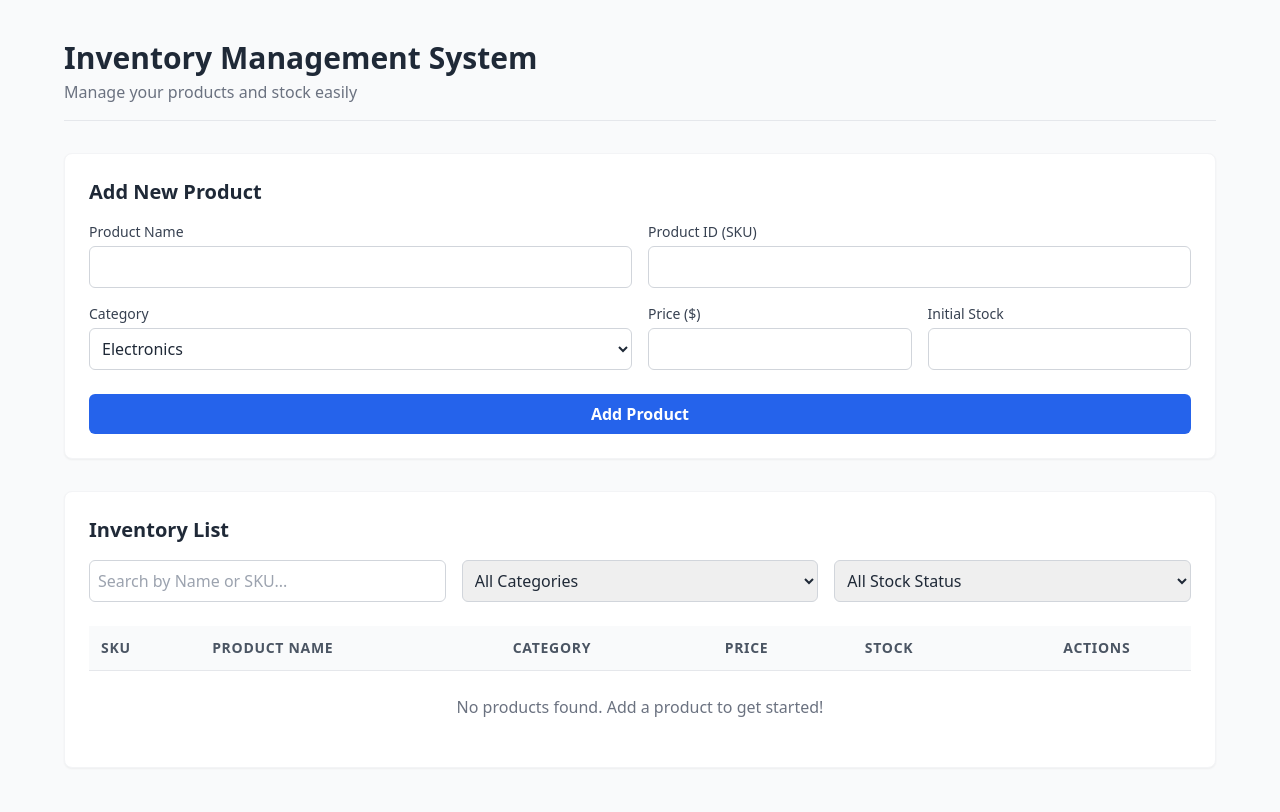
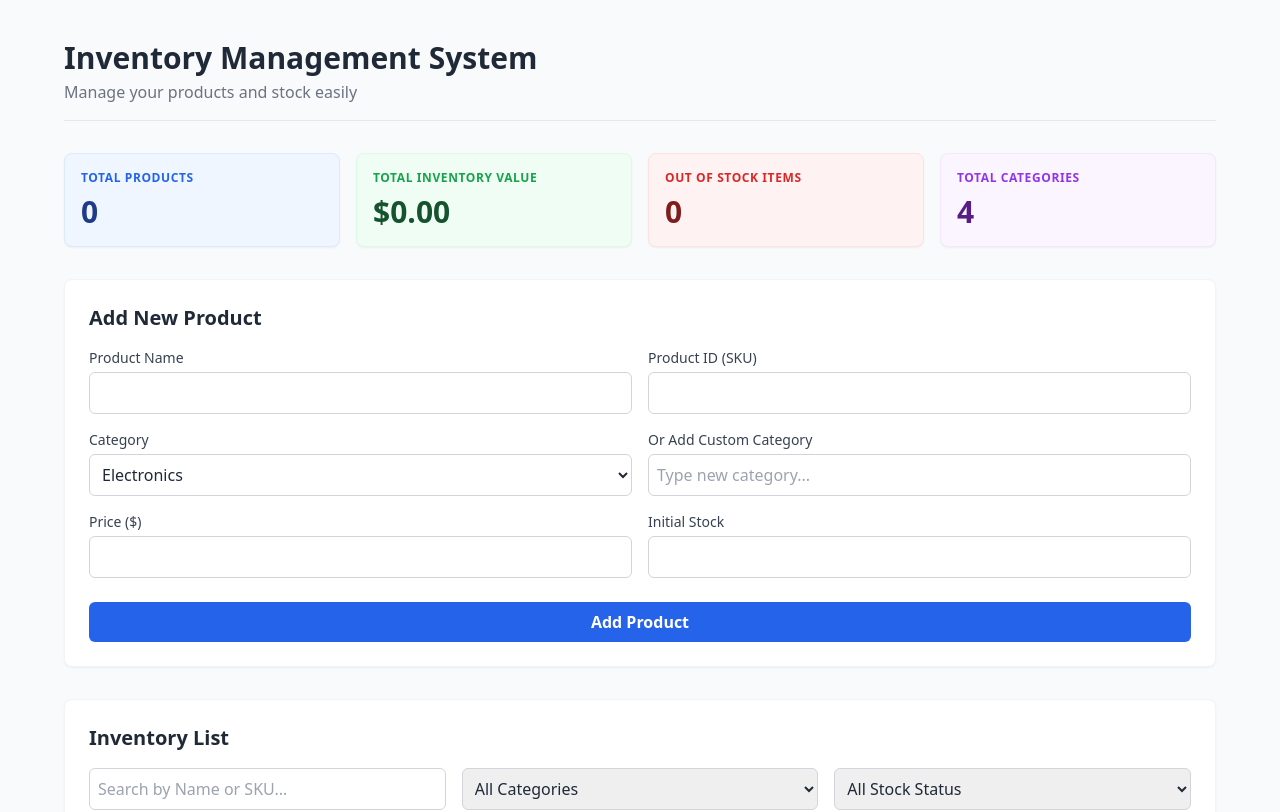
Before and after one commit to nethmith/inventory-system, a React (Vite) app: page / in a window 1280 px wide. Shown: the top 812 px of the page. Built offline with nearby package versions, Linux system fonts and the light colour scheme.

Commit message:
feat: add dashboard stats and update README instructions

```diff
--- a/src/App.jsx
+++ b/src/App.jsx
@@ -1,4 +1,5 @@
 import React from 'react';
+import DashboardStats from './components/DashboardStats.jsx';
 import ProductForm from './components/ProductForm.jsx';
 import ProductList from './components/ProductList.jsx';
 
@@ -14,10 +15,13 @@ function App() {
         </header>
 
         <main>
-          {/* Add Product Form */}
+          {/* 1. Dashboard Stats */}
+          <DashboardStats />
+
+          {/* 2. Add Product Form */}
           <ProductForm />
 
-          {/* Product Table and Filters */}
+          {/* 3. Product Table and Filters */}
           <ProductList />
         </main>
       </div>
--- /dev/null
+++ b/src/components/DashboardStats.jsx
@@ -0,0 +1,45 @@
+import React from 'react';
+import { useInventory } from '../context/InventoryContext';
+
+const DashboardStats = () => {
+    const { products, categories } = useInventory();
+
+    // Calculate statistics
+    const totalProducts = products.length;
+
+    const totalInventoryValue = products.reduce((total, product) => {
+        return total + (Number(product.price) * Number(product.stockQuantity));
+    }, 0);
+
+    const outOfStockCount = products.filter(p => Number(p.stockQuantity) === 0).length;
+
+    return (
+        <div className="grid grid-cols-1 md:grid-cols-4 gap-4 mb-8">
+            {/* Total Products */}
+            <div className="bg-blue-50 p-4 rounded-lg border border-blue-100 shadow-sm">
+                <h3 className="text-blue-600 text-xs font-bold uppercase tracking-wider">Total Products</h3>
+                <p className="text-3xl font-bold text-blue-900 mt-2">{totalProducts}</p>
+            </div>
+
+            {/* Total Value */}
+            <div className="bg-green-50 p-4 rounded-lg border border-green-100 shadow-sm">
+                <h3 className="text-green-600 text-xs font-bold uppercase tracking-wider">Total Inventory Value</h3>
+                <p className="text-3xl font-bold text-green-900 mt-2">${totalInventoryValue.toFixed(2)}</p>
+            </div>
+
+            {/* Out of Stock */}
+            <div className="bg-red-50 p-4 rounded-lg border border-red-100 shadow-sm">
+                <h3 className="text-red-600 text-xs font-bold uppercase tracking-wider">Out of Stock Items</h3>
+                <p className="text-3xl font-bold text-red-900 mt-2">{outOfStockCount}</p>
+            </div>
+
+            {/* Categories */}
+            <div className="bg-purple-50 p-4 rounded-lg border border-purple-100 shadow-sm">
+                <h3 className="text-purple-600 text-xs font-bold uppercase tracking-wider">Total Categories</h3>
+                <p className="text-3xl font-bold text-purple-900 mt-2">{categories.length}</p>
+            </div>
+        </div>
+    );
+};
+
+export default DashboardStats;
--- a/src/components/ProductForm.jsx
+++ b/src/components/ProductForm.jsx
@@ -4,13 +4,14 @@ import * as Yup from 'yup';
 import { useInventory } from '../context/InventoryContext';
 
 const ProductForm = () => {
-    const { addProduct, categories } = useInventory();
+    const { addProduct, categories, addCategory } = useInventory();
 
     const formik = useFormik({
         initialValues: {
             productName: '',
             sku: '',
             category: categories[0] || 'Other',
+            newCategory: '',
             price: '',
             stockQuantity: '',
         },
@@ -22,7 +23,17 @@ const ProductForm = () => {
             stockQuantity: Yup.number().integer('Stock must be a whole number').min(0, 'Cannot be negative').required('Stock is required'),
         }),
         onSubmit: (values, { resetForm }) => {
-            addProduct(values);
+            // Check if user typed a custom category
+            if (values.newCategory) {
+                addCategory(values.newCategory);
+                values.category = values.newCategory;
+            }
+
+            // Remove 'newCategory' field before saving to storage
+            const productToSave = { ...values };
+            delete productToSave.newCategory;
+
+            addProduct(productToSave);
             resetForm();
             alert('Product added successfully! 🎉');
         },
@@ -65,7 +76,7 @@ const ProductForm = () => {
                     )}
                 </div>
 
-                {/* Category */}
+                {/* Category Dropdown */}
                 <div>
                     <label className="block text-sm font-medium text-gray-700 mb-1">Category</label>
                     <select
@@ -81,8 +92,21 @@ const ProductForm = () => {
                     </select>
                 </div>
 
+                {/* Custom Category Input */}
+                <div>
+                    <label className="block text-sm font-medium text-gray-700 mb-1">Or Add Custom Category</label>
+                    <input
+                        type="text"
+                        name="newCategory"
+                        placeholder="Type new category..."
+                        onChange={formik.handleChange}
+                        value={formik.values.newCategory}
+                        className="w-full p-2 border border-gray-300 rounded-md focus:ring-2 focus:ring-blue-500 outline-none"
+                    />
+                </div>
+
                 {/* Price & Stock */}
-                <div className="grid grid-cols-2 gap-4">
+                <div className="grid grid-cols-2 gap-4 md:col-span-2">
                     <div>
                         <label className="block text-sm font-medium text-gray-700 mb-1">Price ($)</label>
                         <input
--- a/src/components/ProductList.jsx
+++ b/src/components/ProductList.jsx
@@ -2,12 +2,16 @@ import React, { useState } from 'react';
 import { useInventory } from '../context/InventoryContext';
 
 const ProductList = () => {
-    const { products, categories, deleteProduct, updateStock } = useInventory();
+    const { products, categories, deleteProduct, updateStock, updateProduct } = useInventory();
 
     // States for search and filters
     const [searchTerm, setSearchTerm] = useState('');
     const [categoryFilter, setCategoryFilter] = useState('');
     const [stockFilter, setStockFilter] = useState('');
+
+    // States for Inline Editing
+    const [editProductId, setEditProductId] = useState(null);
+    const [editFormData, setEditFormData] = useState({});
 
     // Filter logic
     const filteredProducts = products.filter(product => {
@@ -15,11 +19,21 @@ const ProductList = () => {
             product.sku.toLowerCase().includes(searchTerm.toLowerCase());
         const matchesCategory = categoryFilter ? product.category === categoryFilter : true;
         const matchesStock = stockFilter === 'in' ? product.stockQuantity > 0
-            : stockFilter === 'out' ? product.stockQuantity === 0
-                : true;
+            : stockFilter === 'out' ? product.stockQuantity === 0 : true;
 
         return matchesSearch && matchesCategory && matchesStock;
     });
+
+    // Handle Edit Actions
+    const handleEditClick = (product) => {
+        setEditProductId(product.id);
+        setEditFormData(product);
+    };
+
+    const handleSaveEdit = () => {
+        updateProduct(editProductId, editFormData);
+        setEditProductId(null);
+    };
 
     return (
         <div className="bg-white p-6 rounded-lg shadow-sm border border-gray-100">
@@ -34,7 +48,6 @@ const ProductList = () => {
                     value={searchTerm}
                     onChange={(e) => setSearchTerm(e.target.value)}
                 />
-
                 <select
                     className="border border-gray-300 p-2 rounded-md focus:ring-blue-500 outline-none w-full"
                     value={categoryFilter}
@@ -45,7 +58,6 @@ const ProductList = () => {
                         <option key={index} value={cat}>{cat}</option>
                     ))}
                 </select>
-
                 <select
                     className="border border-gray-300 p-2 rounded-md focus:ring-blue-500 outline-none w-full"
                     value={stockFilter}
@@ -74,6 +86,36 @@ const ProductList = () => {
                         {filteredProducts.length > 0 ? (
                             filteredProducts.map(product => (
                                 <tr key={product.id} className="hover:bg-gray-50 border-b">
+                                    {editProductId === product.id ? (
+                                        <>
+                                            {/* --- Inline Edit Mode --- */}
+                                            <td className="p-3 text-sm text-gray-500">{product.sku}</td>
+                                            <td className="p-3">
+                                                <input
+                                                    type="text"
+                                                    value={editFormData.productName}
+                                                    onChange={(e) => setEditFormData({ ...editFormData, productName: e.target.value })}
+                                                    className="border border-gray-300 p-1 w-full rounded focus:ring-1 focus:ring-blue-500 outline-none"
+                                                />
+                                            </td>
+                                            <td className="p-3 text-sm text-gray-500">{product.category}</td>
+                                            <td className="p-3">
+                                                <input
+                                                    type="number"
+                                                    value={editFormData.price}
+                                                    onChange={(e) => setEditFormData({ ...editFormData, price: e.target.value })}
+                                                    className="border border-gray-300 p-1 w-full rounded focus:ring-1 focus:ring-blue-500 outline-none"
+                                                />
+                                            </td>
+                                            <td className="p-3 text-sm text-gray-500">{product.stockQuantity}</td>
+                                            <td className="p-3 flex justify-center space-x-2">
+                                                <button onClick={handleSaveEdit} className="px-3 py-1 bg-green-500 text-white rounded font-bold text-sm hover:bg-green-600">Save</button>
+                                                <button onClick={() => setEditProductId(null)} className="px-3 py-1 bg-gray-300 text-gray-800 rounded font-bold text-sm hover:bg-gray-400">Cancel</button>
+                                            </td>
+                                        </>
+                                    ) : (
+                                        <>
+                                            {/* --- Normal Display Mode --- */}
                                             <td className="p-3 text-sm text-gray-500">{product.sku}</td>
                                             <td className="p-3 font-medium">{product.productName}</td>
                                             <td className="p-3">{product.category}</td>
@@ -84,18 +126,21 @@ const ProductList = () => {
                                                 </span>
                                             </td>
                                             <td className="p-3 flex justify-center space-x-2">
-                                        {/* Stock Actions */}
+                                                <button onClick={() => handleEditClick(product)} className="px-2 py-1 bg-purple-100 text-purple-700 hover:bg-purple-200 rounded text-sm font-bold">
+                                                    Edit
+                                                </button>
                                                 <button onClick={() => updateStock(product.id, 1)} className="px-2 py-1 bg-blue-100 text-blue-700 rounded hover:bg-blue-200 font-bold" title="Add Stock">
                                                     +
                                                 </button>
                                                 <button onClick={() => updateStock(product.id, -1)} disabled={product.stockQuantity <= 0} className="px-2 py-1 bg-yellow-100 text-yellow-700 rounded hover:bg-yellow-200 font-bold disabled:opacity-50" title="Reduce Stock">
                                                     -
                                                 </button>
-                                        {/* Delete Action */}
                                                 <button onClick={() => deleteProduct(product.id)} className="px-2 py-1 bg-red-100 text-red-700 rounded hover:bg-red-200 text-sm">
                                                     Delete
                                                 </button>
                                             </td>
+                                        </>
+                                    )}
                                 </tr>
                             ))
                         ) : (
--- a/src/context/InventoryContext.jsx
+++ b/src/context/InventoryContext.jsx
@@ -52,9 +52,16 @@ export const InventoryProvider = ({ children }) => {
         }));
     };
 
+    // Add custom category
+    const addCategory = (category) => {
+        if (category && !categories.includes(category)) {
+            setCategories([...categories, category]);
+        }
+    };
+
     return (
         <InventoryContext.Provider value={{
-            products, categories, addProduct, updateProduct, deleteProduct, updateStock
+            products, categories, addProduct, updateProduct, deleteProduct, updateStock, addCategory,
         }}>
             {children}
         </InventoryContext.Provider>
```
Also changed, not shown: 1 other file (tests, documents, lock files or other folders). Lines whose indentation alone changed are shown as unchanged.
